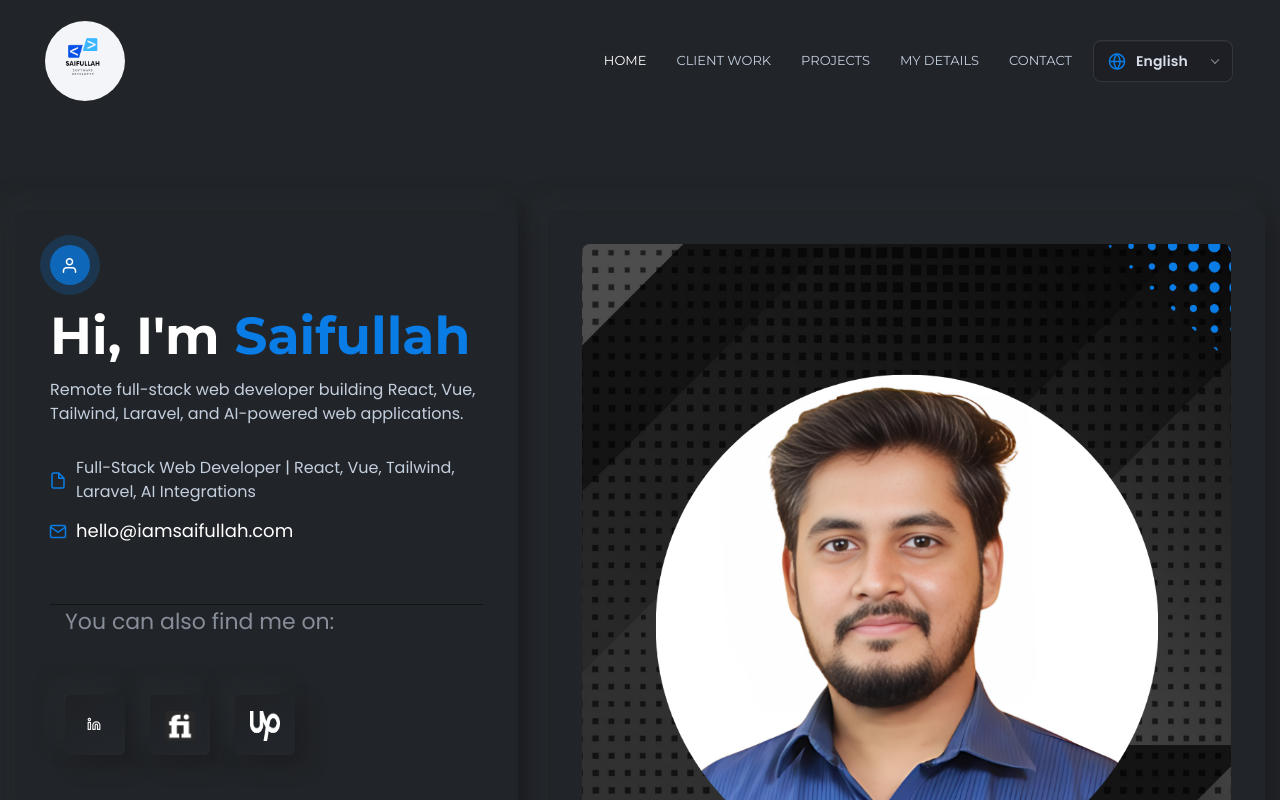
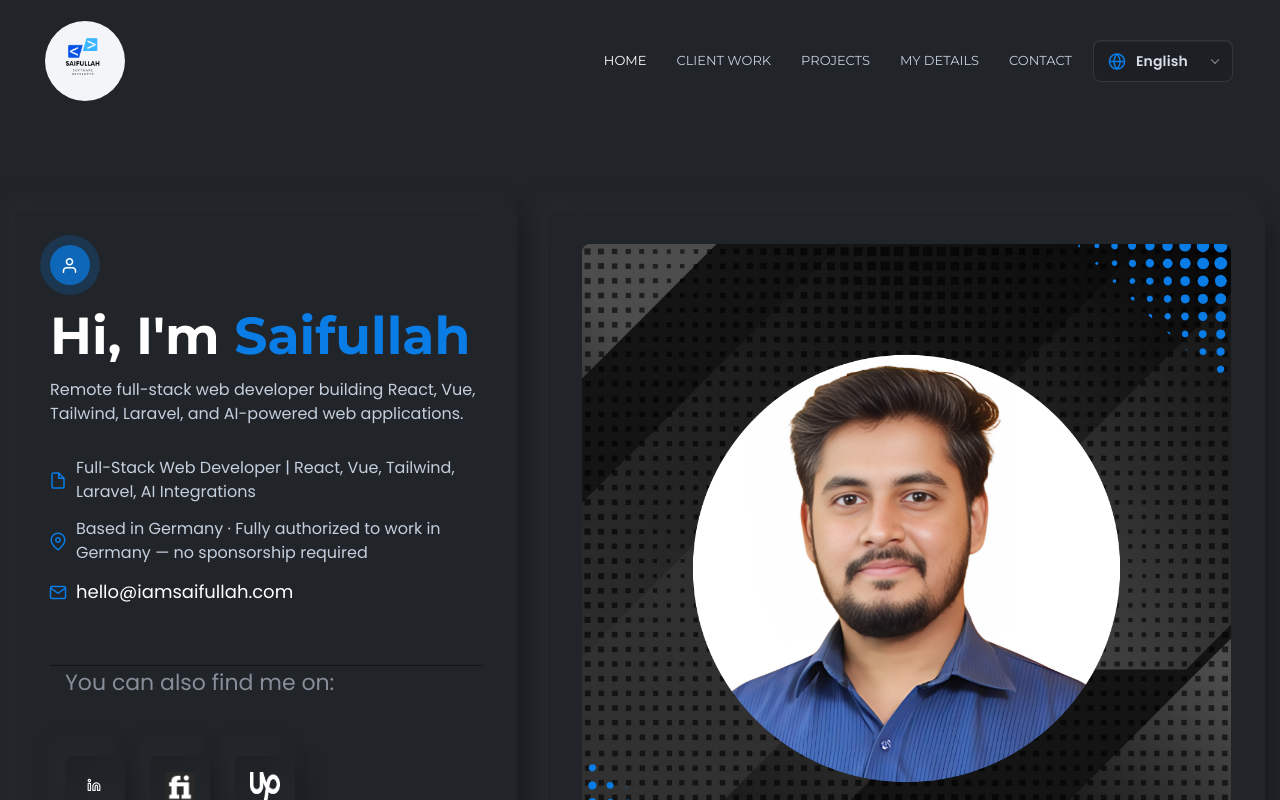
Before and after one commit to saifullah767/portfolio, a React (Vite) app: page / in a window 1280 px wide. Shown: the top 800 px of the page. Built offline with nearby package versions, Linux system fonts and the light colour scheme.

Commit message:
Add work authorization.

```diff
--- a/src/components/About.jsx
+++ b/src/components/About.jsx
@@ -53,6 +53,10 @@ export default function About({ about, socialLinks, copy }) {
                         <div className="info">
                           <i className="feather-file" aria-hidden="true" />
                           <span>{copy.role}</span>
+                        </div>
+                        <div className="info">
+                          <i className="feather-map-pin" aria-hidden="true" />
+                          <span>{copy.workAuthorization}</span>
                         </div>
                         <div className="info">
                           <i className="feather-mail" aria-hidden="true" />
--- a/src/components/portfolio-react.css
+++ b/src/components/portfolio-react.css
@@ -914,6 +914,31 @@
   line-height: 1;
 }
 
+/* Keep the About image stable when translated text changes height. */
+.slide.slider-style-3 .slider-wrapper .background-image-area {
+  height: auto;
+  aspect-ratio: 1 / 1;
+  transition: transform 0.4s;
+}
+
+.slide.slider-style-3
+  .slider-wrapper
+  .background-image-area
+  .thumbnail-image {
+  height: 100%;
+}
+
+.slide.slider-style-3
+  .slider-wrapper
+  .background-image-area
+  .thumbnail-image
+  img {
+  display: block;
+  width: 100%;
+  height: 100%;
+  object-fit: cover;
+}
+
 .slide.slider-style-3 .slider-wrapper .slider-info .user-info-top .user-info-footer .info i[class^='feather-'] {
   color: var(--color-primary);
   margin-right: 10px;
--- a/src/translations.js
+++ b/src/translations.js
@@ -59,6 +59,7 @@ export const translations = {
       title:
         'Remote full-stack web developer building React, Vue, Tailwind, Laravel, and AI-powered web applications.',
       role: 'Full-Stack Web Developer | React, Vue, Tailwind, Laravel, AI Integrations',
+      workAuthorization: 'Based in Germany · Fully authorized to work in Germany — no sponsorship required',
       socialTitle: 'You can also find me on:',
       downloadPrompt: 'Download my résumé:',
       downloadButton: 'DOWNLOAD CV',
@@ -272,6 +273,7 @@ export const translations = {
       title:
         'Remote full-stack-webudvikler, der bygger webapplikationer med React, Vue, Tailwind, Laravel og AI.',
       role: 'Full-stack-webudvikler | React, Vue, Tailwind, Laravel, AI-integrationer',
+      workAuthorization: 'Bosat i Tyskland · Fuld arbejdstilladelse i Tyskland — intet visumsponsorat nødvendigt',
       socialTitle: 'Du kan også finde mig på:',
       downloadPrompt: 'Download mit CV:',
       downloadButton: 'DOWNLOAD CV',
@@ -485,6 +487,7 @@ export const translations = {
       title:
         'Remote-Full-Stack-Webentwickler für Webanwendungen mit React, Vue, Tailwind, Laravel und KI.',
       role: 'Full-Stack-Webentwickler | React, Vue, Tailwind, Laravel, KI-Integrationen',
+      workAuthorization: 'Wohnhaft in Deutschland · Uneingeschränkte Arbeitserlaubnis — kein Sponsoring erforderlich',
       socialTitle: 'Du findest mich auch auf:',
       downloadPrompt: 'Meinen Lebenslauf herunterladen:',
       downloadButton: 'LEBENSLAUF',
```
